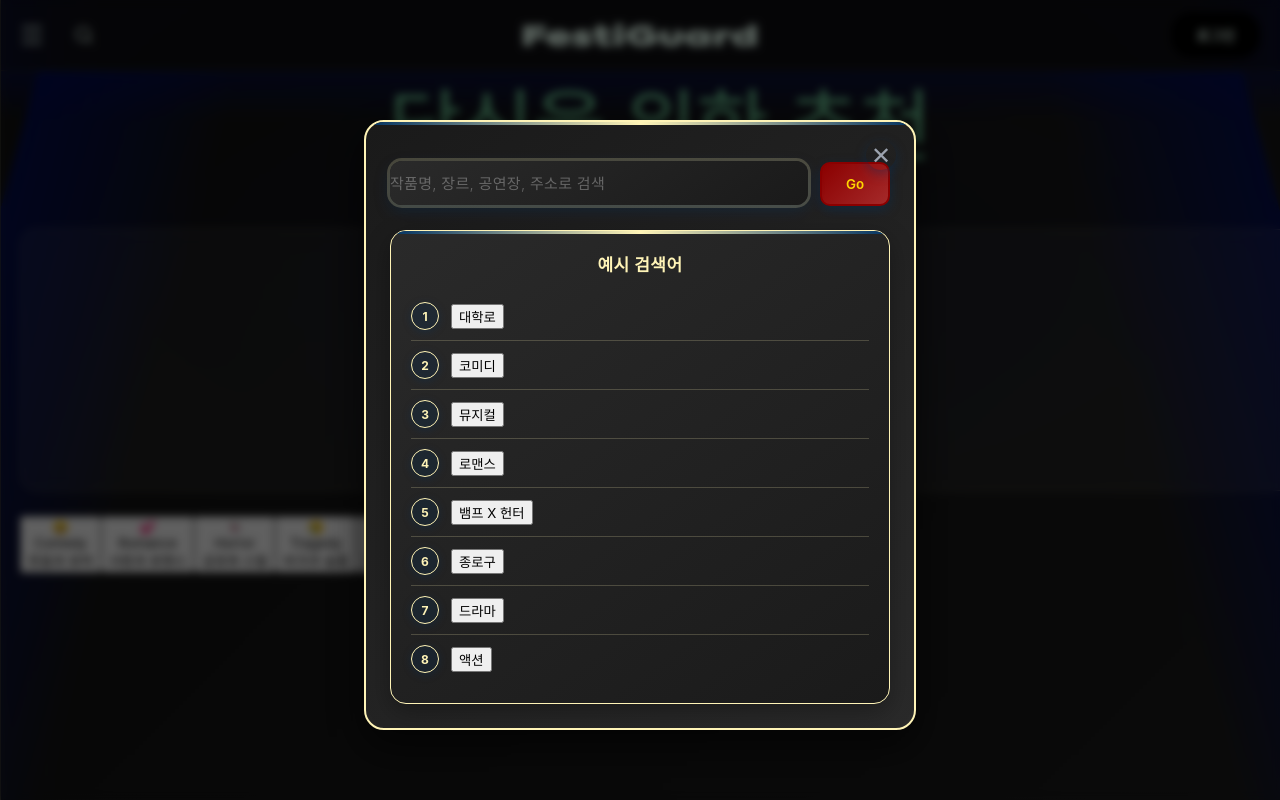
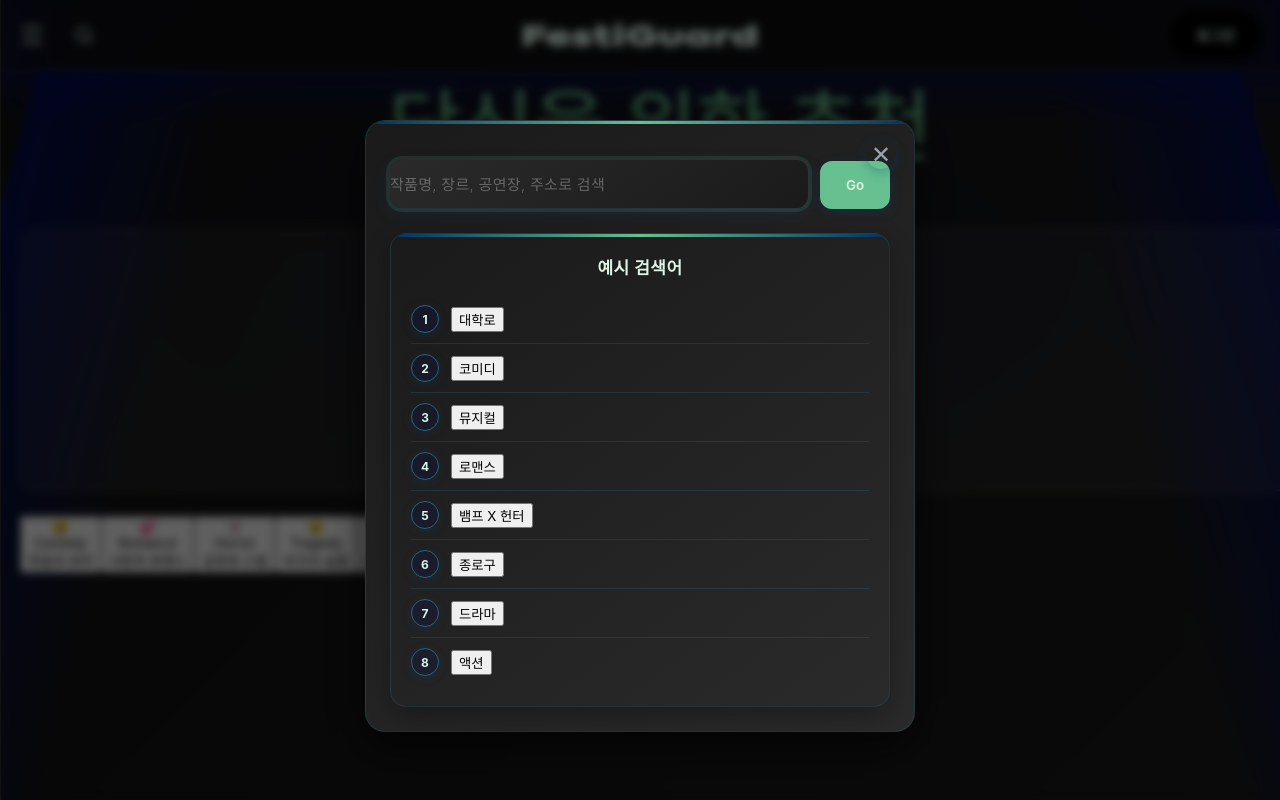
Before and after one commit to sodaaw/KurtainCall-Frontend, a React (Create React App) app: page /genre/all in a window 1280 px wide. Both pictures are taken after a click on the button "검색". Built offline with nearby package versions, Linux system fonts and the light colour scheme; no server answers; a web font is replaced by a local one.

Commit message:
검색창, 검색 결과창 색상 변경

```diff
--- a/src/components/MyTest.jsx
+++ b/src/components/MyTest.jsx
@@ -10,7 +10,7 @@ const MyTest = () => {
 
   // 안전 불감도 테스트 20문항 (7점 척도: 1 전혀 그렇지 않다 ~ 7 매우 그렇다)
   const questions = [
-    "사람 바글바글 몰리면… 내 심장도 EDM 비트 치나요?",
+    "사람 바글바글 몰리면… 내 심장도 EDM 비트로 뛰나요?",
     "뒤에서 누가 살짝만 밀어도 ‘어 누구야 지금?’ 모드 되나요?",
     "친구들은 포토존 먼저 보는데, 난 비상구 찾는 게 국룰인가요?",
     "불꽃놀이 ‘펑!’에 남들은 ‘와~’ 하는데, 나만 점프해서 심장 놓치나요?",
--- a/src/components/SearchModal.css
+++ b/src/components/SearchModal.css
@@ -17,7 +17,7 @@
 /* 모달 박스 */
 .search-modal {
   background: linear-gradient(145deg, #1a1a1a, #2a2a2a);
-  border: 2px solid #FFF4B7;
+  border: 1px solid rgba(38, 102, 127, 0.3);
   border-radius: 20px;
   padding: 24px;
   width: min(90vw, 500px);
@@ -37,7 +37,7 @@
   left: 0;
   right: 0;
   height: 3px;
-  background: linear-gradient(90deg, #003161, #FFF4B7, #003161);
+  background: linear-gradient(90deg, #003161, #67C090, #003161);
   border-radius: 20px 20px 0 0;
 }
 
@@ -59,26 +59,26 @@
   top: 18px;
   right: 18px;
   border: none;
-  background: linear-gradient(145deg, #003161, #004c9e);
-  color: #f5f5f5;
+  background: #67C090;
+  color: #DDF4E7;
   font-size: 18px;
   cursor: pointer;
   width: 36px;
   height: 36px;
   border-radius: 50%;
   transition: all 0.3s ease;
-  border: 2px solid #FFF4B7;
+  border: 2px solid #67C090;
   display: flex;
   align-items: center;
   justify-content: center;
-  box-shadow: 0 4px 12px rgba(0, 49, 97, 0.4);
+  box-shadow: 0 4px 12px rgba(18, 65, 112, 0.3);
 }
 
 .close-btn:hover {
-  background: linear-gradient(145deg, #004c9e, #003161);
+  background: #26667F;
   transform: translateY(-2px) scale(1.05);
-  box-shadow: 0 6px 16px rgba(0, 49, 97, 0.5);
-  border-color: #fdeb85;
+  box-shadow: 0 6px 16px rgba(18, 65, 112, 0.35);
+  border-color: #26667F;
 }
 
 /* 검색창 영역 */
@@ -92,10 +92,10 @@
 .search-input {
   flex: 1;
   padding: 14px 18px;
-  border: 2px solid #FFF4B7;
+  border: 2px solid #26667F;
   border-radius: 12px;
   background: linear-gradient(145deg, #1a1a1a, #2a2a2a);
-  color: #f5f5f5;
+  color: #DDF4E7;
   font-size: 15px;
   transition: all 0.3s ease;
   box-shadow: 0 4px 12px rgba(0, 0, 0, 0.3);
@@ -103,41 +103,41 @@
 
 .search-input:focus {
   outline: none;
-  border-color: #fdeb85;
-  box-shadow: 0 0 0 3px rgba(255, 244, 183, 0.2), 0 6px 16px rgba(0, 49, 97, 0.3);
+  border-color: #67C090;
+  box-shadow: 0 0 0 4px rgba(103, 192, 144, 0.12), 0 6px 16px rgba(18, 65, 112, 0.28);
   background: linear-gradient(145deg, #2a2a2a, #1a1a1a);
   transform: translateY(-1px);
 }
 
 .search-input::placeholder {
-  color: #9ca3af;
+  color: rgba(255, 255, 255, 0.45);
 }
 
-.search-btn {
+.search-search-btn {
   padding: 14px 20px;
   border: none;
-  background: linear-gradient(145deg, #003161, #004c9e);
-  color: #f5f5f5;
+  background: #67C090;
+  color: #DDF4E7;
   border-radius: 12px;
   cursor: pointer;
   font-weight: 600;
   transition: all 0.3s ease;
-  border: 2px solid #FFF4B7;
+  border: 2px solid #67C090;
   min-width: 70px;
-  box-shadow: 0 4px 12px rgba(0, 49, 97, 0.4);
+  box-shadow: 0 4px 12px rgba(18, 65, 112, 0.3);
 }
 
-.search-btn:hover {
-  background: linear-gradient(145deg, #004c9e, #003161);
+.search-search-btn:hover {
+  background: #26667F;
   transform: translateY(-2px);
-  box-shadow: 0 6px 16px rgba(0, 49, 97, 0.5);
-  border-color: #fdeb85;
+  box-shadow: 0 6px 16px rgba(18, 65, 112, 0.35);
+  border-color: #26667F;
 }
 
 /* 실검 박스 */
 .top-search-box {
-  background: linear-gradient(145deg, #2a2a2a, #1a1a1a);
-  border: 1px solid #FFF4B7;
+  background: linear-gradient(145deg, #1a1a1a, #2a2a2a);
+  border: 1px solid rgba(38, 102, 127, 0.3);
   border-radius: 16px;
   padding: 20px;
   position: relative;
@@ -152,13 +152,13 @@
   left: 0;
   right: 0;
   height: 3px;
-  background: linear-gradient(90deg, #003161, #FFF4B7, #003161);
+  background: linear-gradient(90deg, #003161, #67C090, #003161);
 }
 
 .top-search-header {
   font-weight: 700;
   margin-bottom: 16px;
-  color: #FFF4B7;
+  color: #DDF4E7;
   font-size: 17px;
   text-align: center;
   letter-spacing: 0.5px;
@@ -175,13 +175,13 @@
   align-items: center;
   font-size: 14px;
   padding: 10px 0;
-  border-bottom: 1px solid rgba(255, 244, 183, 0.2);
+  border-bottom: 1px solid rgba(38, 102, 127, 0.3);
   transition: all 0.3s ease;
-  color: #f5f5f5;
+  color: #DDF4E7;
 }
 
 .top-search-list li:hover {
-  background: rgba(0, 49, 97, 0.1);
+  background: rgba(0, 11, 88, 0.1);
   padding-left: 12px;
   border-radius: 8px;
   transform: translateX(4px);
@@ -194,8 +194,8 @@
 .rank {
   font-weight: 700;
   margin-right: 12px;
-  color: #FFF4B7;
-  background: rgba(0, 49, 97, 0.2);
+  color: #DDF4E7;
+  background: rgba(0, 11, 88, 0.2);
   width: 26px;
   height: 26px;
   border-radius: 50%;
@@ -203,8 +203,8 @@
   align-items: center;
   justify-content: center;
   font-size: 12px;
-  border: 1px solid #FFF4B7;
-  box-shadow: 0 2px 8px rgba(0, 49, 97, 0.3);
+  border: 1px solid #26667F;
+  box-shadow: 0 2px 8px rgba(18, 65, 112, 0.25);
 }
 
 /* 커튼 장식 요소 */
@@ -226,8 +226,8 @@
   width: 40px;
   height: 40px;
   background: linear-gradient(45deg,
-    rgba(0, 49, 97, 0.1) 0%,
-    rgba(255, 244, 183, 0.1) 50%,
+    rgba(0, 11, 88, 0.1) 0%,
+    rgba(103, 192, 144, 0.1) 50%,
     transparent 100%);
   border-radius: 50%;
   animation: curtainFloat 4s ease-in-out infinite;
@@ -241,8 +241,8 @@
   width: 30px;
   height: 30px;
   background: linear-gradient(45deg,
-    rgba(255, 244, 183, 0.1) 0%,
-    rgba(0, 49, 97, 0.1) 50%,
+    rgba(103, 192, 144, 0.1) 0%,
+    rgba(0, 11, 88, 0.1) 50%,
     transparent 100%);
   border-radius: 50%;
   animation: curtainFloat 4s ease-in-out infinite 2s;
--- a/src/components/SearchModal.jsx
+++ b/src/components/SearchModal.jsx
@@ -36,7 +36,7 @@ export default function SearchModal({ onClose }) {
             onChange={(e) => setQ(e.target.value)}
             autoFocus
           />
-          <button className="search-btn" type="submit">Go</button>
+          <button className="search-search-btn" type="submit">Go</button>
         </form>
 
         {/* 실시간 키워드 */}
--- a/src/components/SearchResults.css
+++ b/src/components/SearchResults.css
@@ -1,13 +1,13 @@
-/* 🎭 Theme */
+/* 🎭 Theme (메인/로그인과 일관) */
 :root {
-    --search-bg: #0f0f11;
-    --search-panel: #17181c;
-    --search-panel-2: #1e2026;
-    --search-text: #e9e9ee;
-    --search-muted: #a8acb8;
-    --search-primary: #1b178e;          /* 포인트 레드 */
-    --search-primary-20: rgba(0, 11, 88, 0.2);
-    --search-ring: rgba(0, 11, 88, 0.35);
+  --search-bg: #0f0f0f;
+  --search-panel: #1a1a1a;
+  --search-panel-2: #2a2a2a;
+  --search-text: #DDF4E7;
+  --search-muted: rgba(255, 255, 255, 0.45);
+  --search-primary: #67C090;
+  --search-primary-20: rgba(103, 192, 144, 0.2);
+  --search-ring: rgba(38, 102, 127, 0.3);
   --search-card-radius: 14px;
   --search-gap: 16px;
 }
@@ -15,9 +15,9 @@
 /* 전체 페이지 컨테이너 */
 .search-results-page {
   color: var(--search-text);
-  background: radial-gradient(1200px 600px at 50% -200px, #2a0f14 0%, #12090a 40%, var(--search-bg) 70%);
+  background: linear-gradient(135deg, #0f0f0f 0%, #1a1a1a 100%);
   min-height: 100vh;
-  padding: 120px clamp(16px, 4vw, 40px) 24px clamp(16px, 4vw, 40px); /* 상단 여백 120px로 증가 */
+  padding: 120px clamp(16px, 4vw, 40px) 24px clamp(16px, 4vw, 40px);
 }
 
 /* 상단 헤더: 스티키 */
@@ -62,7 +62,7 @@
 /* 카드 */
 .result-card {
   background: linear-gradient(180deg, var(--search-panel) 0%, var(--search-panel-2) 100%);
-    border: 1px solid rgba(255,255,255,0.06);
+  border: 1px solid var(--search-ring);
   border-radius: var(--search-card-radius);
   overflow: hidden;
   transition: transform .2s ease, box-shadow .2s ease, border-color .2s ease;
@@ -76,16 +76,16 @@
 }
 .result-card:hover {
   transform: translateY(-4px);
-    border-color: var(--search-primary-20);
-    box-shadow: 0 10px 30px rgba(225,29,72,0.12);
+  border-color: var(--search-primary);
+  box-shadow: 0 10px 30px rgba(103,192,144,0.18);
 }
 
 /* 포스터 */
 .result-card img {
   width: 100%;
-    aspect-ratio: 2 / 3;          /* 600x900 비율 느낌 */
+  aspect-ratio: 2 / 3;
   object-fit: cover;
-    background: #2a2d35;
+  background: #0f0f0f;
   display: block;
 }
 
@@ -99,6 +99,7 @@
   font-size: 15px;
   line-height: 1.35;
   margin: 0;
+  color: var(--search-text);
 }
 .result-card .meta p {
   margin: 0;
@@ -107,14 +108,14 @@
 }
 .result-card .meta .address {
   font-size: 12px;
-    color: #c9cbd4;
-    opacity: .85;
+  color: var(--search-muted);
+  opacity: .9;
 }
 
 /* 하이라이트 <mark> */
 .result-card mark {
-    background: linear-gradient(90deg, rgba(225,29,72,.15), rgba(225,29,72,.05));
-    color: #ffd6de;
+  background: linear-gradient(90deg, rgba(103,192,144,.18), rgba(103,192,144,.08));
+  color: var(--search-text);
   padding: 0 2px;
   border-radius: 4px;
 }
@@ -127,14 +128,14 @@
 /* 스켈레톤 로더 (로딩 중 카드용) */
 .skel {
   background: linear-gradient(180deg, var(--search-panel) 0%, var(--search-panel-2) 100%);
-    border: 1px solid rgba(255,255,255,0.06);
+  border: 1px solid var(--search-ring);
   border-radius: var(--search-card-radius);
   overflow: hidden;
 }
 .skel .ph {
   width: 100%;
   aspect-ratio: 2/3;
-    background: #2a2d35;
+  background: #0f0f0f;
   position: relative;
   overflow: hidden;
 }
```
Also changed, not shown: 1 other file (tests, documents, lock files or other folders). Lines whose indentation alone changed are shown as unchanged.
